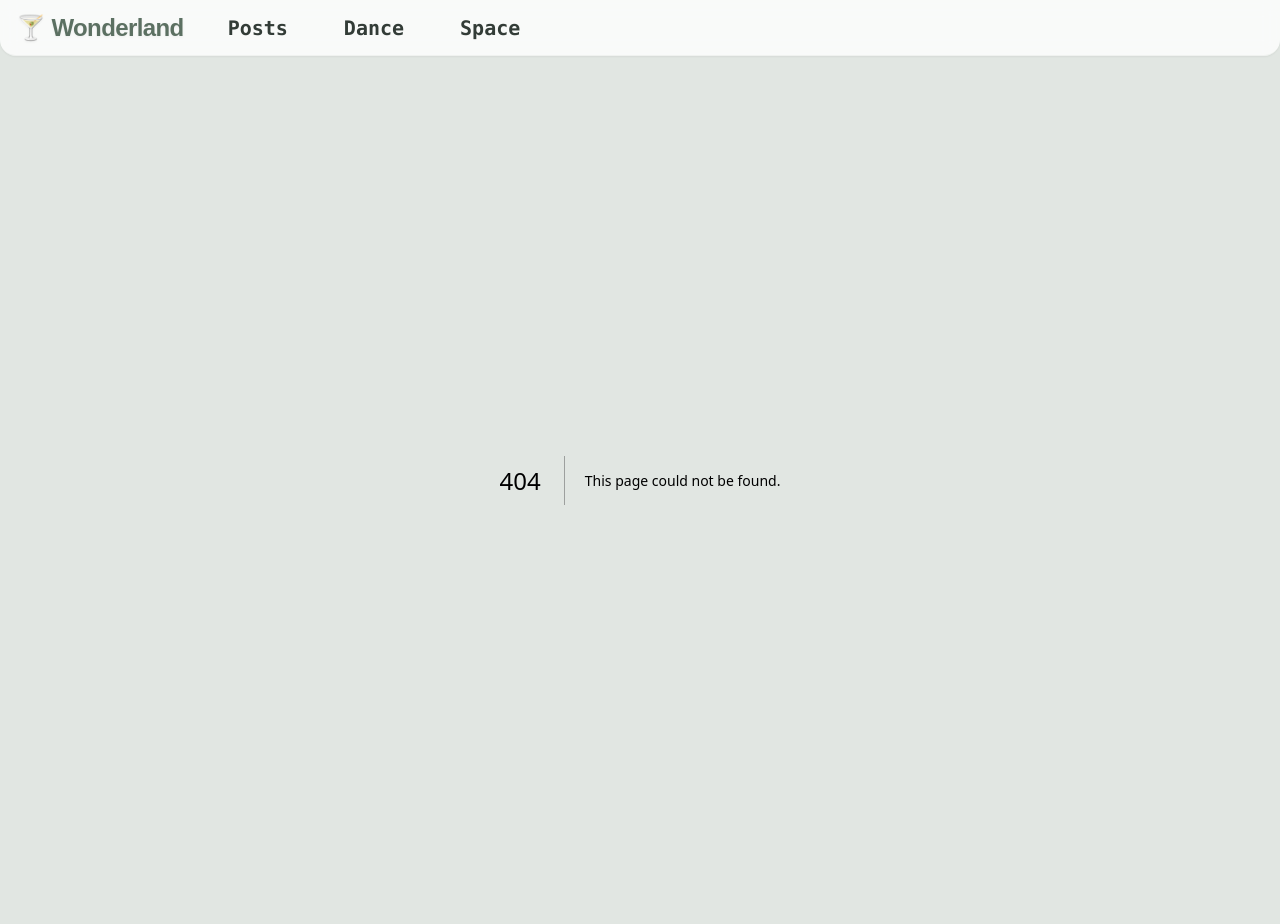
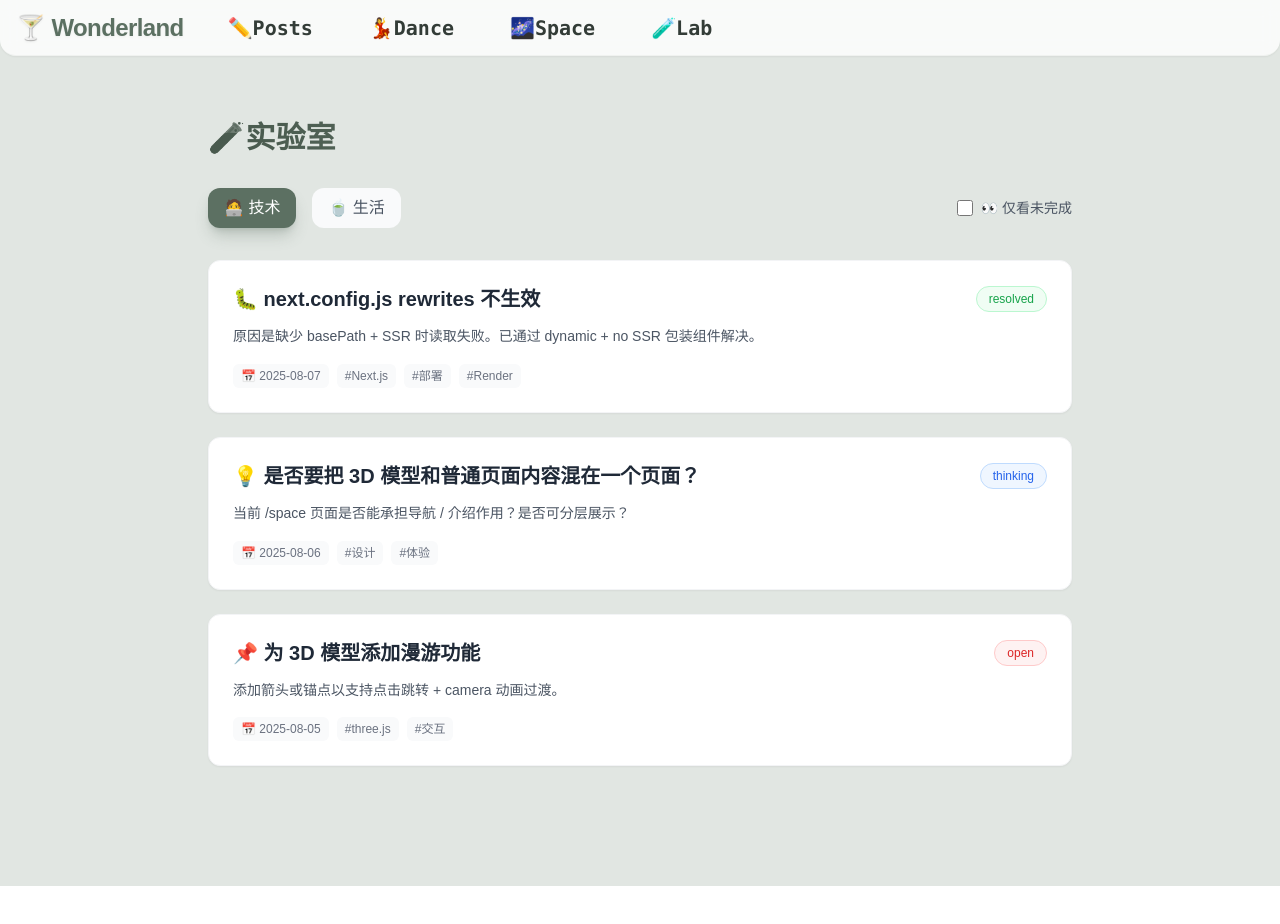
Before and after one commit to gwifloria/floria-next-wonderland, a Next.js app: page /lab in a window 1280 px wide. Before the commit this address had no page. Shown: the top 924 px of the page. After the commit the page ends 886 px from the top, so only its background shows below. Built offline with nearby package versions, Linux system fonts and the light colour scheme; a web font is replaced by a local one; what @ant-design/nextjs-registry would draw is missing.

Commit message:
feat: lab

```diff
--- a/package.json
+++ b/package.json
@@ -37,7 +37,7 @@
     "clsx": "^2.1.1",
     "cross-env": "^7.0.3",
     "date-fns": "^4.1.0",
-    "framer-motion": "^12.23.6",
+    "framer-motion": "^12.23.12",
     "fs": "^0.0.1-security",
     "gray-matter": "^4.0.3",
     "lodash": "^4.17.21",
--- a/src/app/components/PageHeader/index.tsx
+++ b/src/app/components/PageHeader/index.tsx
@@ -1,10 +1,9 @@
 "use client";
 import Link from "next/link";
-import { useRouter } from "next/navigation";
 import { routes } from "./router";
 
 const PageHeader = () => {
-  // Get locale from router pathname (Next.js App Router)
+  const routesKeys = Object.keys(routes);
   return (
     <nav
       className="fixed top-0 left-0 w-full z-50 bg-white/80 backdrop-blur border-b border-mint-100/40 shadow-sm px-4 py-2 flex items-center justify-between rounded-b-2xl animate-navbarDrop"
@@ -21,12 +20,13 @@ const PageHeader = () => {
           </a>
         </span>
         <div className="navigation-bar flex gap-2 sm:gap-4 md:gap-8">
-          {routes.map((route) => (
+          {routesKeys.map((route) => (
             <Link
-              href={route === "home" ? "/" : `/${route}`}
+              href={route}
               key={route}
               className="px-3 py-1 rounded-full text-mint-800 text-lg md:text-xl font-mono font-semibold hover:bg-mint-100 hover:text-rose-400 transition-all duration-200 focus:outline-none focus:ring-2 focus:ring-mint-200"
             >
+              {routes[route as keyof typeof routes] || "🌟"}
               {route.charAt(0).toUpperCase() + route.slice(1)}
             </Link>
           ))}
--- a/src/app/components/PageHeader/router.ts
+++ b/src/app/components/PageHeader/router.ts
@@ -1,2 +1,7 @@
-export const routes = ["posts", "dance", "space"];
+export const routes = {
+  posts: "✏️",
+  dance: "💃",
+  space: "🌌",
+  lab: "🧪",
+};
 export const hiddenRoutes = ["blog", "tools", "lib", "travel"];
--- /dev/null
+++ b/src/app/lab/LabCard.tsx
@@ -0,0 +1,55 @@
+import { motion } from "framer-motion";
+import { cardVariants, Category, statusColor, typeEmoji } from "./constant";
+
+export type LabEntry = {
+  id: string;
+  title: string;
+  type: "idea" | "bug" | "todo";
+  status: "open" | "thinking" | "resolved";
+  tags?: string[];
+  content: string;
+  createdAt: string;
+  category: Category;
+};
+
+export default function LabCard({
+  id,
+  title,
+  type,
+  status,
+  tags,
+  content,
+  createdAt,
+}: LabEntry) {
+  return (
+    <motion.div
+      key={id}
+      className="group bg-white rounded-xl shadow-sm hover:shadow-lg p-6 border border-gray-100 transition-all duration-300 hover:border-mint-200"
+      variants={cardVariants}
+      whileHover={{ y: -2 }}
+    >
+      <div className="flex items-center justify-between mb-3">
+        <h2 className="text-xl font-semibold text-gray-800 group-hover:text-mint-600 transition-colors duration-300">
+          {typeEmoji[type]} {title}
+        </h2>
+        <span
+          className={`text-xs px-3 py-1 rounded-full font-medium transition-all duration-300 ${statusColor[status]}`}
+        >
+          {status}
+        </span>
+      </div>
+      <p className="text-gray-600 text-sm mb-4 leading-relaxed">{content}</p>
+      <div className="flex flex-wrap items-center gap-2 text-xs text-gray-500">
+        <span className="bg-gray-50 px-2 py-1 rounded-md">📅 {createdAt}</span>
+        {tags?.map((tag) => (
+          <span
+            key={tag}
+            className="px-2 py-1 bg-gray-50 rounded-md hover:bg-mint-50 hover:text-mint-600 cursor-pointer transition-colors duration-200"
+          >
+            #{tag}
+          </span>
+        ))}
+      </div>
+    </motion.div>
+  );
+}
--- /dev/null
+++ b/src/app/lab/constant.ts
@@ -0,0 +1,86 @@
+export const statusColor = {
+  open: "bg-red-50 text-red-600 border border-red-200",
+  thinking: "bg-blue-50 text-blue-600 border border-blue-200",
+  resolved: "bg-green-50 text-green-600 border border-green-200",
+};
+
+export const categoryLabel = {
+  tech: "🧑‍💻 技术",
+  life: "🍵 生活",
+};
+export type Category = keyof typeof categoryLabel;
+
+export type LabEntry = {
+  id: string;
+  title: string;
+  type: "idea" | "bug" | "todo";
+  status: "open" | "thinking" | "resolved";
+  tags?: string[];
+  content: string;
+  createdAt: string;
+  category: Category;
+};
+
+export const exampleEntries: LabEntry[] = [
+  {
+    id: "1",
+    title: "next.config.js rewrites 不生效",
+    type: "bug",
+    status: "resolved",
+    tags: ["Next.js", "部署", "Render"],
+    content:
+      "原因是缺少 basePath + SSR 时读取失败。已通过 dynamic + no SSR 包装组件解决。",
+    createdAt: "2025-08-07",
+    category: "tech",
+  },
+  {
+    id: "2",
+    title: "是否要把 3D 模型和普通页面内容混在一个页面？",
+    type: "idea",
+    status: "thinking",
+    tags: ["设计", "体验"],
+    content: "当前 /space 页面是否能承担导航 / 介绍作用？是否可分层展示？",
+    createdAt: "2025-08-06",
+    category: "tech",
+  },
+  {
+    id: "3",
+    title: "为 3D 模型添加漫游功能",
+    type: "todo",
+    status: "open",
+    tags: ["three.js", "交互"],
+    content: "添加箭头或锚点以支持点击跳转 + camera 动画过渡。",
+    createdAt: "2025-08-05",
+    category: "tech",
+  },
+  {
+    id: "4",
+    title: "为什么最近容易烦躁？",
+    type: "idea",
+    status: "thinking",
+    tags: ["情绪", "生活观察"],
+    content: "可能和运动减少 / 睡眠质量有关。记录每日状态对比后再分析。",
+    createdAt: "2025-08-03",
+    category: "life",
+  },
+];
+
+export const typeEmoji = {
+  bug: "🐛",
+  idea: "💡",
+  todo: "📌",
+};
+export const containerVariants = {
+  hidden: { opacity: 0, y: 20 },
+  visible: { opacity: 1, y: 0 },
+};
+
+export const tabVariants = {
+  hidden: { opacity: 0, y: -20 },
+  visible: { opacity: 1, y: 0 },
+};
+
+export const cardVariants = {
+  hidden: { opacity: 0 },
+  visible: { opacity: 1 },
+};
--- /dev/null
+++ b/src/app/lab/page.tsx
@@ -0,0 +1,89 @@
+"use client";
+
+import { motion } from "framer-motion";
+import { useState } from "react";
+import {
+  cardVariants,
+  Category,
+  categoryLabel,
+  containerVariants,
+  exampleEntries,
+  tabVariants,
+} from "./constant";
+import LabCard from "./LabCard";
+
+export default function LabPage() {
+  const [activeCategory, setActiveCategory] = useState<Category>("tech");
+  const [showOnlyPending, setShowOnlyPending] = useState(false);
+
+  const filteredEntries = exampleEntries.filter(
+    (entry) =>
+      entry.category === activeCategory &&
+      (!showOnlyPending || entry.status !== "resolved"),
+  );
+
+  return (
+    <motion.main
+      className="max-w-4xl mx-auto px-4 py-10"
+      variants={containerVariants}
+      initial="hidden"
+      animate="visible"
+      transition={{ duration: 0.5 }}
+    >
+      <motion.h1
+        className="text-3xl font-bold mb-8 bg-gradient-to-r from-mint-600 to-mint-400 bg-clip-text text-transparent"
+        variants={tabVariants}
+        initial="hidden"
+        animate="visible"
+      >
+        🧪实验室
+      </motion.h1>
+
+      <motion.div
+        className="flex flex-wrap justify-between items-center gap-4 mb-8"
+        variants={tabVariants}
+        initial="hidden"
+        animate="visible"
+        transition={{ duration: 0.4 }}
+      >
+        <div className="flex gap-4">
+          {(Object.keys(categoryLabel) as Category[]).map((category) => (
+            <motion.button
+              key={category}
+              onClick={() => setActiveCategory(category)}
+              className={`px-4 py-2 rounded-xl font-medium transition-all duration-300 ${
+                activeCategory === category
+                  ? "bg-mint-500 text-white shadow-lg shadow-mint-500/30"
+                  : "bg-gray-50 text-gray-600 hover:bg-gray-100 hover:shadow-md"
+              }`}
+              whileHover={{ scale: 1.02 }}
+              whileTap={{ scale: 0.98 }}
+            >
+              {categoryLabel[category]}
+            </motion.button>
+          ))}
+        </div>
+        <label className="flex items-center gap-2 text-sm text-gray-600 cursor-pointer">
+          <input
+            type="checkbox"
+            checked={showOnlyPending}
+            onChange={(e) => setShowOnlyPending(e.target.checked)}
+            className="w-4 h-4 accent-yellow-500"
+          />
+          👀 仅看未完成
+        </label>
+      </motion.div>
+
+      <motion.div
+        className="grid gap-6"
+        variants={cardVariants}
+        initial="hidden"
+        animate="visible"
+      >
+        {filteredEntries.map((entry) => (
+          <LabCard key={entry.id} {...entry} />
+        ))}
+      </motion.div>
+    </motion.main>
+  );
+}
--- a/src/app/review/page.tsx
+++ /dev/null
@@ -1,101 +0,0 @@
-"use client";
-import useVisibilityChange from "@/hooks/useVisibilityChange";
-import React, { createContext, useContext, useEffect, useState } from "react";
-
-// Step 1: Create a context
-interface ThemeContextType {
-  theme: string;
-  toggleTheme: () => void;
-}
-const ThemeContext = createContext<ThemeContextType | undefined>(undefined);
-
-// Step 2: Create a component that provides the context
-const ThemeProvider: React.FC<{ children: React.JSX.Element }> = ({
-  children,
-}) => {
-  const [theme, setTheme] = useState<string>("light");
-
-  const toggleTheme = () => {
-    setTheme((prevTheme) => (prevTheme === "light" ? "dark" : "light"));
-  };
-
-  return (
-    <ThemeContext.Provider value={{ theme, toggleTheme }}>
-      {children}
-    </ThemeContext.Provider>
-  );
-};
-
-// Step 3: Consume the context using useContext hook
-const ThemeToggler: React.FC = () => {
-  const { theme, toggleTheme } = useContext(ThemeContext)!;
-
-  return (
-    <button onClick={toggleTheme}>
-      Switch to {theme === "light" ? "dark" : "light"} theme
-    </button>
-  );
-};
-
-const Test1 = () => {
-  return <div>test</div>;
-};
-
-const Test2: React.FC<{ children: React.JSX.Element }> = ({ children }) => {
-  const [a, setA] = useState(1);
-
-  function c() {
-    setA((a) => {
-      a++;
-      return a;
-    });
-  }
-  return (
-    <div onClick={c}>
-      {a}
-      {children}
-    </div>
-  );
-};
-
-const Review: React.FC = () => {
-  return (
-    // Step 4: Wrap your components with the Provider
-    <ThemeProvider>
-      <div>
-        <Test2>
-          <Test1></Test1>
-        </Test2>
-        <h1>useContext Demo</h1>
-        <ThemeToggler />
-      </div>
-    </ThemeProvider>
-  );
-};
-const Test = React.memo(Test2);
-const Test3 = React.memo(Test1);
-
-const Review2: React.FC = () => {
-  const visible = useVisibilityChange();
-  const [changeTimes, setChangeTimes] = useState(1);
-  useEffect(() => {
-    if (!visible) {
-      setChangeTimes((changeTimes) => {
-        changeTimes++;
-
-        return changeTimes;
-      });
-    }
-  }, [visible]);
-
-  return (
-    <div>
-      {changeTimes}
-      <Test>
-        <Test3></Test3>
-      </Test>
-    </div>
-  );
-};
-
-export default Review2;
--- a/src/app/review/ts.ts
+++ /dev/null
@@ -1,18 +0,0 @@
-const tmp4: {} = "linbudu";
-const returnNum = () => 100 + 499;
-
-enum Items {
-  Foo,
-
-  Bar = "BarValue",
-
-  Baz = "BazValue",
-}
-const enum Items1 {
-  Foo,
-
-  Bar,
-
-  Baz,
-}
-const a = "1323";
```
Also changed, not shown: 1 other file (tests, documents, lock files or other folders).
